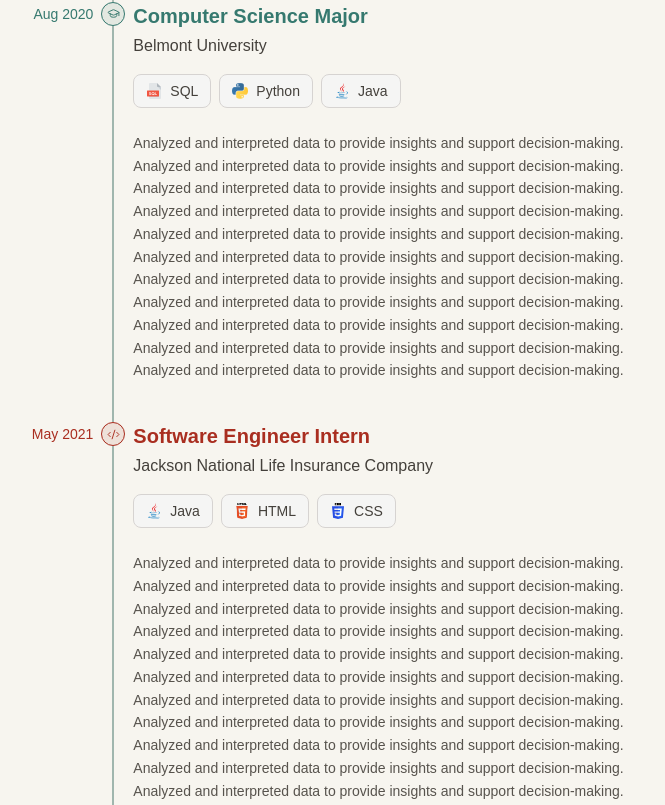
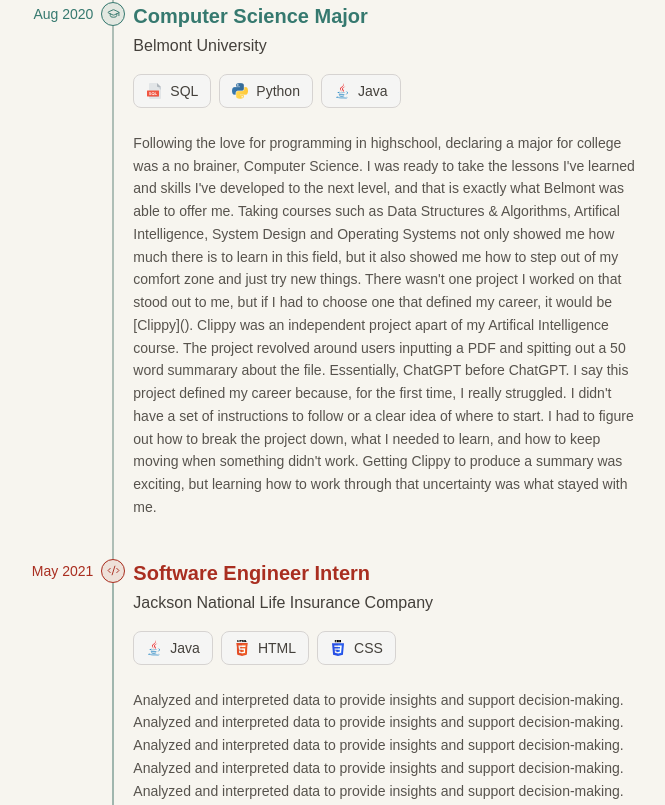
Before and after one commit to ryanctruong/personal-website, a React (Vite) app in the folder client/: page / in a window 1280 px wide. Shown: the part 2954-3759 px from the top of the page, without its empty margins (328-993 px from the left). Built offline with nearby package versions, Linux system fonts and the light colour scheme; no server answers.

Commit message:
update second summary

```diff
--- a/client/src/pages/Home/components/CareerTimeline/milestones.ts
+++ b/client/src/pages/Home/components/CareerTimeline/milestones.ts
@@ -52,7 +52,7 @@ export const CAREER_MILESTONES: CareerMilestone[] = [
     title: "Computer Science Major",
     subtitle: "Belmont University",
     description:
-      "Analyzed and interpreted data to provide insights and support decision-making. Analyzed and interpreted data to provide insights and support decision-making. Analyzed and interpreted data to provide insights and support decision-making. Analyzed and interpreted data to provide insights and support decision-making. Analyzed and interpreted data to provide insights and support decision-making. Analyzed and interpreted data to provide insights and support decision-making. Analyzed and interpreted data to provide insights and support decision-making. Analyzed and interpreted data to provide insights and support decision-making. Analyzed and interpreted data to provide insights and support decision-making. Analyzed and interpreted data to provide insights and support decision-making. Analyzed and interpreted data to provide insights and support decision-making.",
+      "Following the love for programming in highschool, declaring a major for college was a no brainer, Computer Science. I was ready to take the lessons I've learned and skills I've developed to the next level, and that is exactly what Belmont was able to offer me. Taking courses such as Data Structures & Algorithms, Artifical Intelligence, System Design and Operating Systems not only showed me how much there is to learn in this field, but it also showed me how to step out of my comfort zone and just try new things. There wasn't one project I worked on that stood out to me, but if I had to choose one that defined my career, it would be [Clippy](). Clippy was an independent project apart of my Artifical Intelligence course. The project revolved around users inputting a PDF and spitting out a 50 word summarary about the file. Essentially, ChatGPT before ChatGPT. I say this project defined my career because, for the first time, I really struggled. I didn't have a set of instructions to follow or a clear idea of where to start. I had to figure out how to break the project down, what I needed to learn, and how to keep moving when something didn't work. Getting Clippy to produce a summary was exciting, but learning how to work through that uncertainty was what stayed with me.",
     techStack: [sql, python, java],
   },
   {
```
